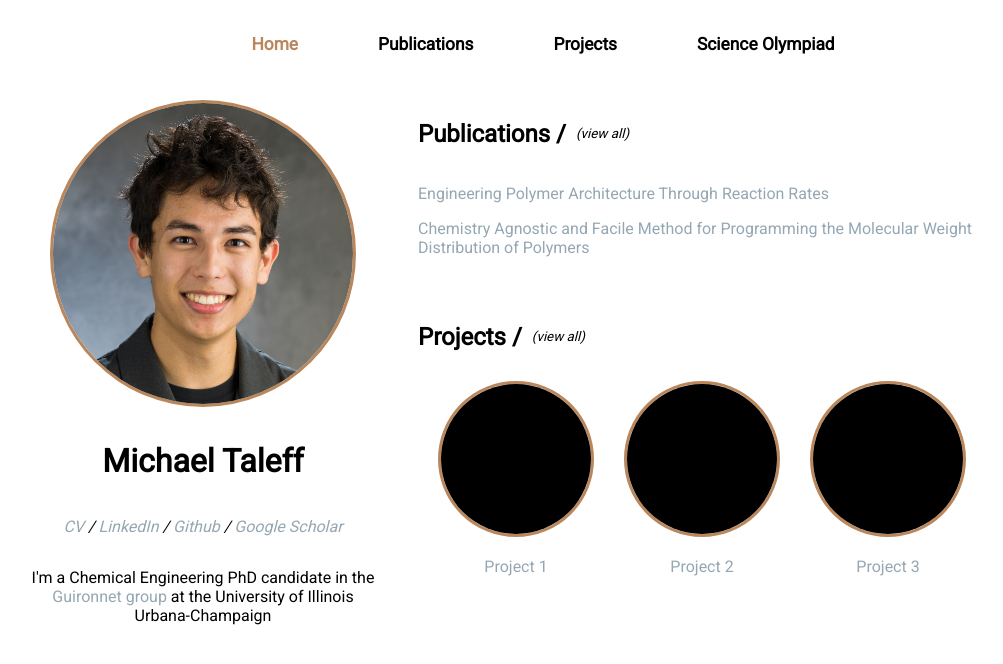
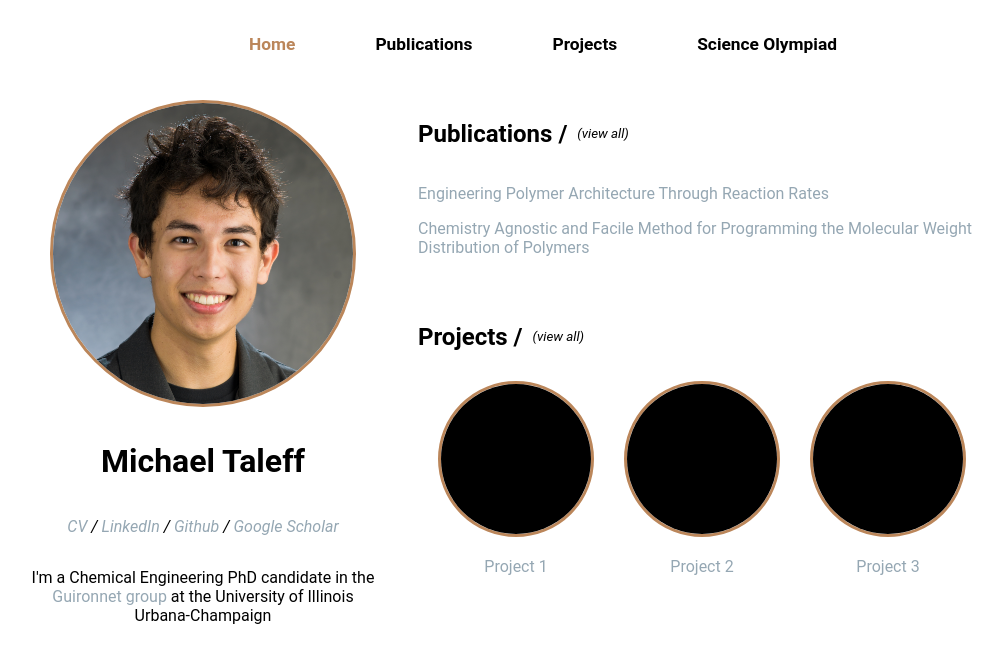
Before and after one commit to taleff/taleff.github.io, a Jekyll site: the page built from index.html, in a window 1280 px wide. Shown: the top 664 px of the page, without its empty margins (117-1120 px from the left). Built offline with Jekyll 4.4.1, drawn with Linux system fonts in a browser that asks for light colours.

Commit message:
Update main.scss

```diff
--- a/_sass/main.scss
+++ b/_sass/main.scss
@@ -1,5 +1,3 @@
-@import url('https://fonts.googleapis.com/css?family=Open+Sans|Roboto&display=swap');
-
 body {
     font-family: Roboto, sans-serif;
     display: flex;
```
